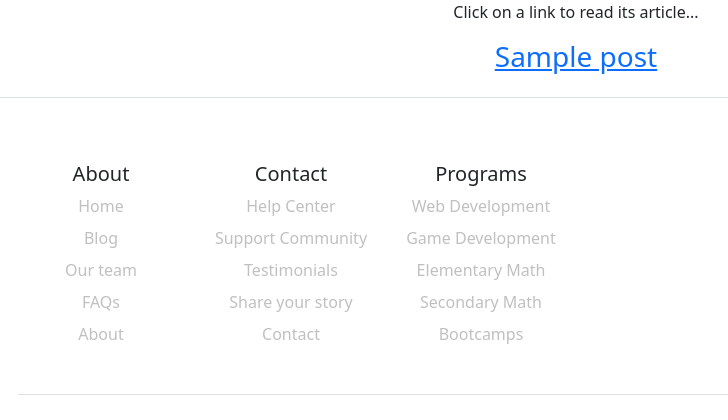
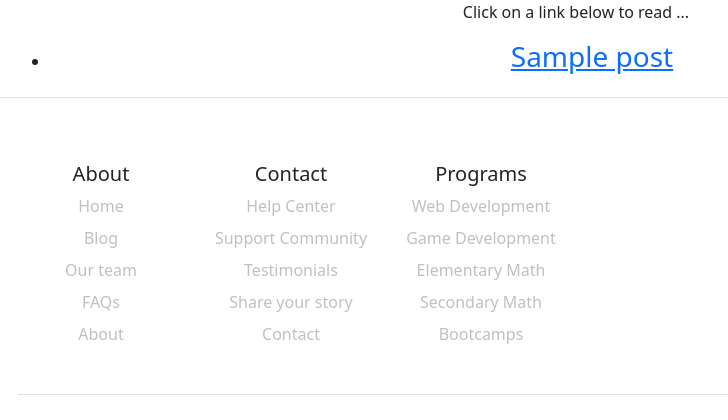
Before and after one commit to journpy/journpy2, a Django app: template templates/blogs.html in a window 1280 px wide. Shown: the part 58-478 px from the top of the page, without its empty margins (64-792 px from the left). Run offline with Django 5.2, Linux system fonts and the light colour scheme; the template is opened without the code that fills it: most values are stand-ins (such as "Sample title", 1, 10 or a date in 2020); some libraries are stand-ins or nearby versions.

Commit message:
added ordering in class Meta for Blog objects

```diff
--- a/blog/models.py
+++ b/blog/models.py
@@ -15,6 +15,10 @@ class Post(models.Model):
     slug = models.SlugField(max_length=255)
 
 
+    class Meta:
+        ordering = ('-date_created',)
+
+
     def __str__(self):
         """Return a string representation of the object."""
         return self.title.capitalize()
--- a/templates/blogs.html
+++ b/templates/blogs.html
@@ -3,10 +3,14 @@
 {% block title %}Blogs{% endblock %}
 
 {% block content %}
+<p>Click on a link below to read ...</p>
 {% for post in post_list %}
 <div class="post-entry">
-    <p>Click on a link to read its article...</p>
-    <h3><a href="{% url 'post_detail' post.pk post.slug %}">{{ post.title }}</a></h3>
+    <ul style="list-style-type:circle line-height:180%">
+        <li>
+            <h3><a href="{% url 'post_detail' post.pk post.slug %}">{{ post.title }}</a></h3>
+        </li>
+    </ul>
 </div>
 {% empty %}
 <h3>No blogs added yet.</h3>
```
